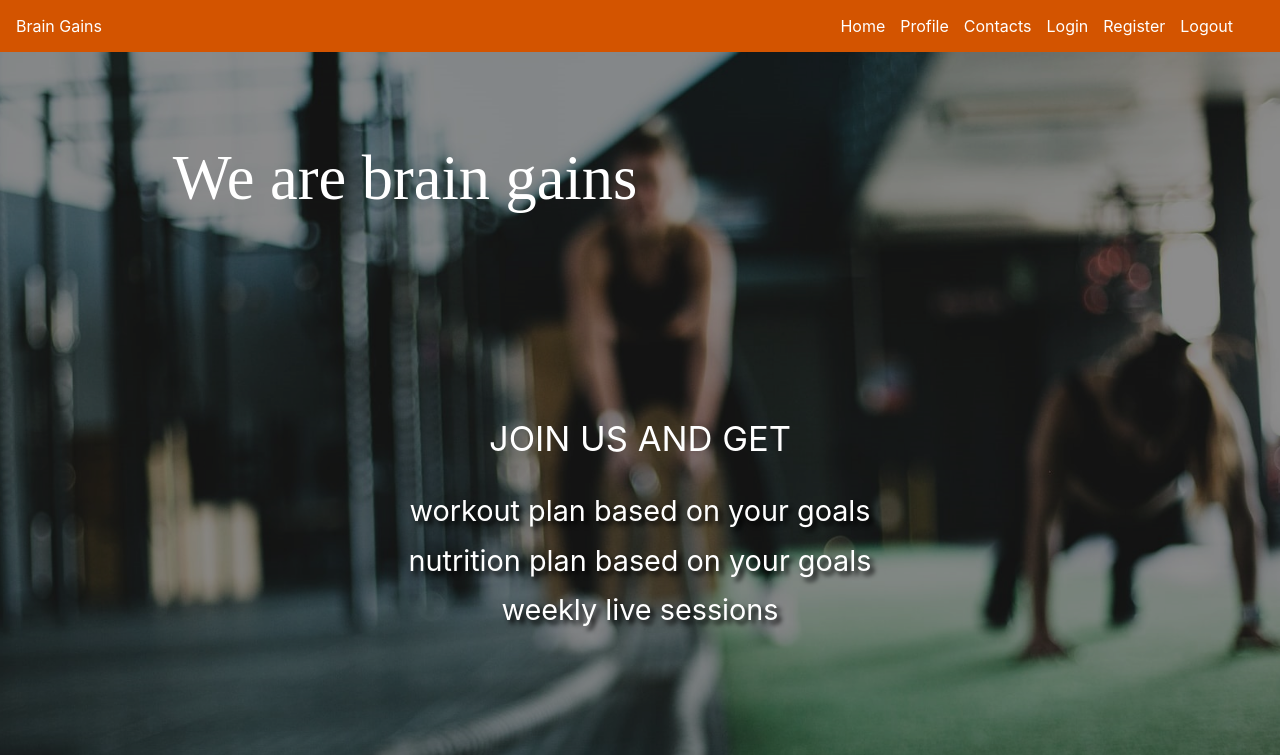
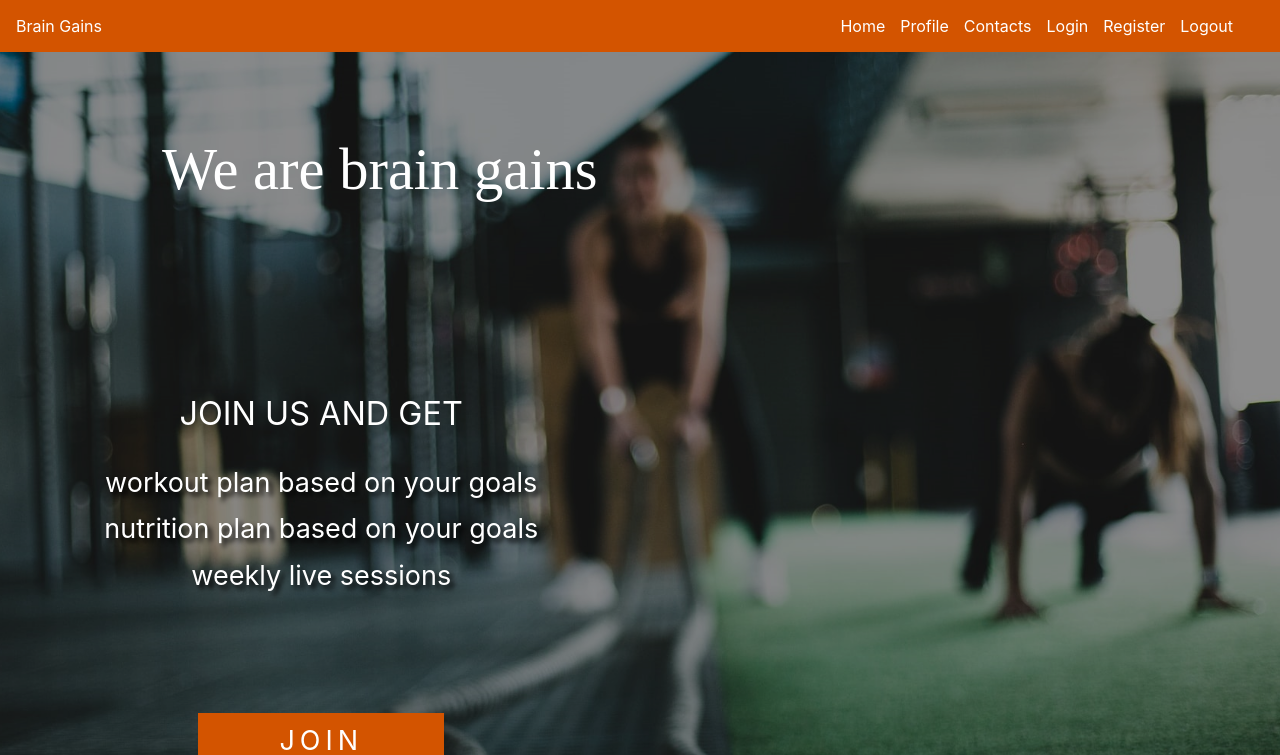
Before and after one commit to IvanTsve/fit-react-app, a React (Create React App) app: page / in a window 1280 px wide. Shown: the top 755 px of the page. Built offline with nearby package versions, Linux system fonts and the light colour scheme.

Commit message:
changed button css and background css

```diff
--- a/src/App.css
+++ b/src/App.css
@@ -46,19 +46,40 @@ main {
 
 .site-cta {
   margin: 4em auto;
-  border: 2px solid white;
-  background: #1abc9c;
-  border-radius: 5px;
-  padding: 0.4em 1em;
-  letter-spacing: 4px;
+
+  border: none;
+  background: #d35400;
+  padding: 0.4em 3em;
+  letter-spacing: 5px;
   color: white;
   display: inline-block;
+
 }
 
 .site-cta:hover {
-  background: white;
-  color: #1abc9c;
-  transition: 0.4s;
-  border: 2px solid #1abc9c;
+  opacity: 0.8;
+}
 
+
+.img-background {
+  background-size: cover;
+  background-repeat: no-repeat;
+  background-position: center;
+  position: relative;
+  color: white;
+  height: 100%;
+  display: flex;
+  justify-content: flex-start;
+  font-size: 15px;
 }
+
+.img-background:before {
+  content: '';
+  display: block;
+  top: 0;
+  right: 0;
+  bottom: 0;
+  left: 0;
+  position: absolute;
+  background: rgba(0, 0, 0, 0.4);
+}
--- a/src/components/main/main.css
+++ b/src/components/main/main.css
@@ -1,22 +1,6 @@
 .site-home {
     background-image: url(/src/images/photo-1534258936925-c58bed479fcb.jpg);
-    background-size: cover;
-    background-repeat: no-repeat;
-    background-position: center;
-    position: relative;
-    color: white;
-    height: 100%;
-}
 
-.site-home:before {
-    content: '';
-    display: block;
-    top: 0;
-    right: 0;
-    bottom: 0;
-    left: 0;
-    position: absolute;
-    background: rgba(0, 0, 0, 0.4);
 }
 
 .site-about  {
--- a/src/components/main/main.js
+++ b/src/components/main/main.js
@@ -8,7 +8,7 @@ class Main extends Component {
     render() {
         return (
             <main>
-                <div className="site-home">
+                <div className="site-home img-background">
                     <div className="site-about">
                         <h1>We are brain gains</h1>
                         <div>
--- a/src/components/register/register.css
+++ b/src/components/register/register.css
@@ -1,26 +1,7 @@
 .register-page {
     background-image: url(/src/images/young-girl-playing-dumbbell-exercise-fitness_34777-396.jpg);
-    background-size: cover;
-    background-repeat: no-repeat;
-    background-position: center;
-    position: relative;
-    color: white;
-    height: 100%;
-    display: flex;
-    justify-content: flex-start;
-    font-size: 15px;
 }
 
-.register-page:before {
-    content: '';
-    display: block;
-    top: 0;
-    right: 0;
-    bottom: 0;
-    left: 0;
-    position: absolute;
-    background: rgba(0, 0, 0, 0.4);
-}
 form{
     position: relative;
 }
@@ -57,12 +38,11 @@ h1 {
 }
 
 button {
-    background-color: #4286f4;
+    background-color: #d35400;
     color: white;
     padding: 14px 0;
     margin: 1em 0 5em 0;
     border: none;
-    cursor: grab;
     width: 48%;
 }
 
--- a/src/components/register/register.js
+++ b/src/components/register/register.js
@@ -5,7 +5,7 @@ function registerPage(params) {
     return (
         <main>
 
-            <div className="register-page">
+            <div className="register-page img-background">
                 <form>
                     <h1>SIGN UP</h1>
                     <div className="icon">
```
